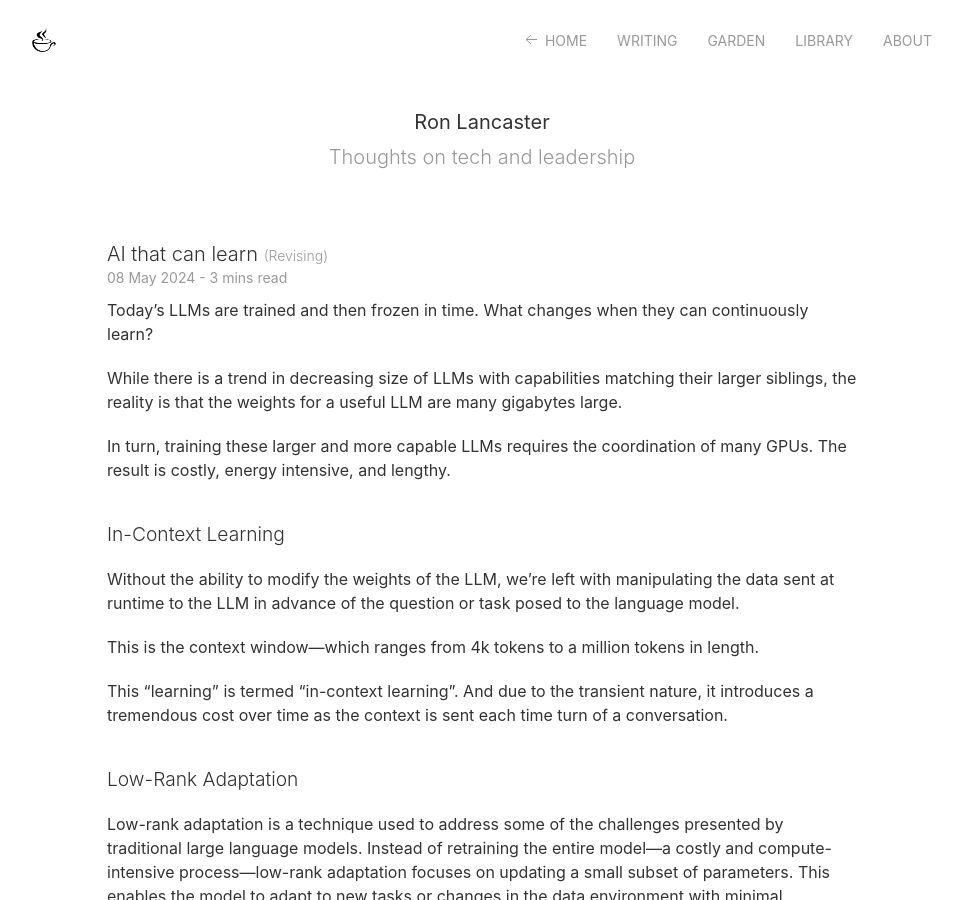
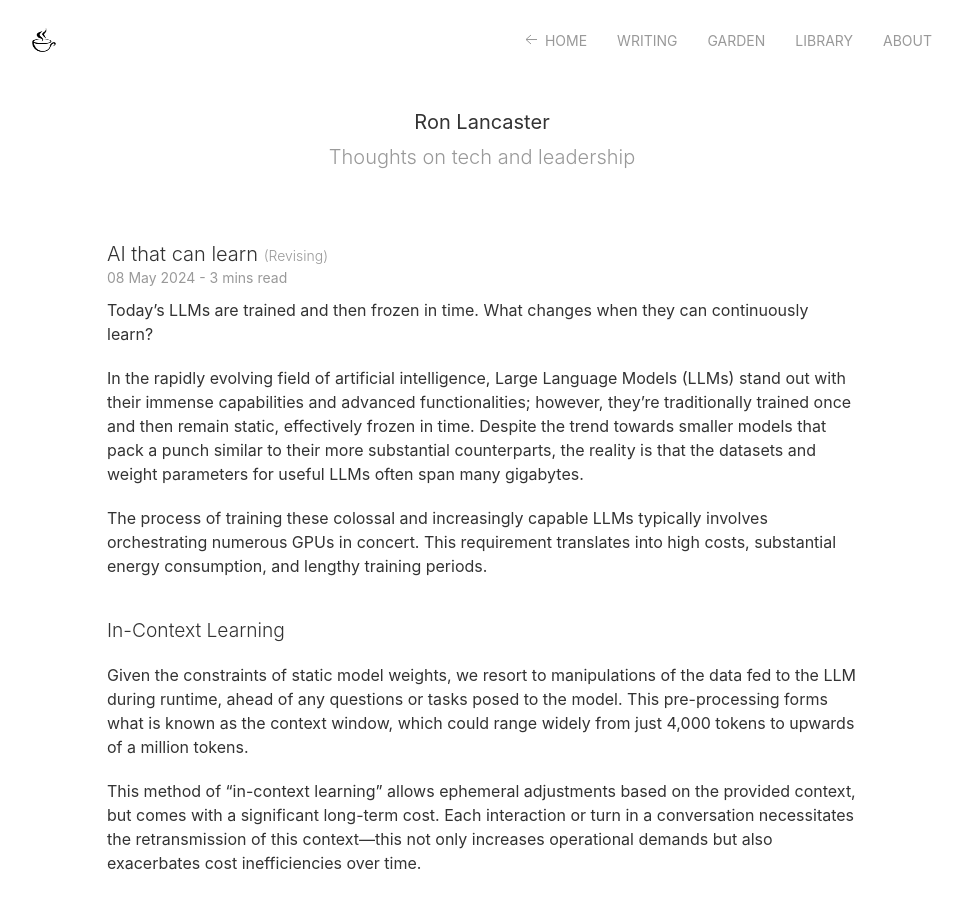
Before and after one commit to nyvyn/nyvyn.github.io, a Jekyll site: the page built from _notes/2024-05-08-ai-that-can-learn.markdown, in a window 1280 px wide and 900 px high. Shown: the whole window, without its empty margins (158-1120 px from the left). Built offline with Jekyll 4.4.1, drawn with Linux system fonts in a browser that asks for light colours.

Commit message:
Revise and enhance AI notes on LLM in-context learning
The AI notes on Large Language Models (LLMs) have been revised for clarity and enhanced with additional details. The changes focus on explaining LLMs and the challenges with their training, expounding on the concept of in-context learning, and highlighting the cost implications of in-context learning over time.

```diff
--- a/_notes/2024-05-08-ai-that-can-learn.markdown
+++ b/_notes/2024-05-08-ai-that-can-learn.markdown
@@ -8,17 +8,15 @@ status: Revising
 
 Today's LLMs are trained and then frozen in time. What changes when they can continuously learn?
 
-While there is a trend in decreasing size of LLMs with capabilities matching their larger siblings, the reality is that the weights for a useful LLM are many gigabytes large.
+In the rapidly evolving field of artificial intelligence, Large Language Models (LLMs) stand out with their immense capabilities and advanced functionalities; however, they're traditionally trained once and then remain static, effectively frozen in time. Despite the trend towards smaller models that pack a punch similar to their more substantial counterparts, the reality is that the datasets and weight parameters for useful LLMs often span many gigabytes.
 
-In turn, training these larger and more capable LLMs requires the coordination of many GPUs. The result is costly, energy intensive, and lengthy.
+The process of training these colossal and increasingly capable LLMs typically involves orchestrating numerous GPUs in concert. This requirement translates into high costs, substantial energy consumption, and lengthy training periods.
 
 ## In-Context Learning
 
-Without the ability to modify the weights of the LLM, we're left with manipulating the data sent at runtime to the LLM in advance of the question or task posed to the language model.
+Given the constraints of static model weights, we resort to manipulations of the data fed to the LLM during runtime, ahead of any questions or tasks posed to the model. This pre-processing forms what is known as the context window, which could range widely from just 4,000 tokens to upwards of a million tokens.
 
-This is the context window—which ranges from 4k tokens to a million tokens in length.
-
-This "learning" is termed "in-context learning". And due to the transient nature, it introduces a tremendous cost over time as the context is sent each time turn of a conversation.
+This method of "in-context learning" allows ephemeral adjustments based on the provided context, but comes with a significant long-term cost. Each interaction or turn in a conversation necessitates the retransmission of this context—this not only increases operational demands but also exacerbates cost inefficiencies over time.
 
 ## Low-Rank Adaptation
 
```
